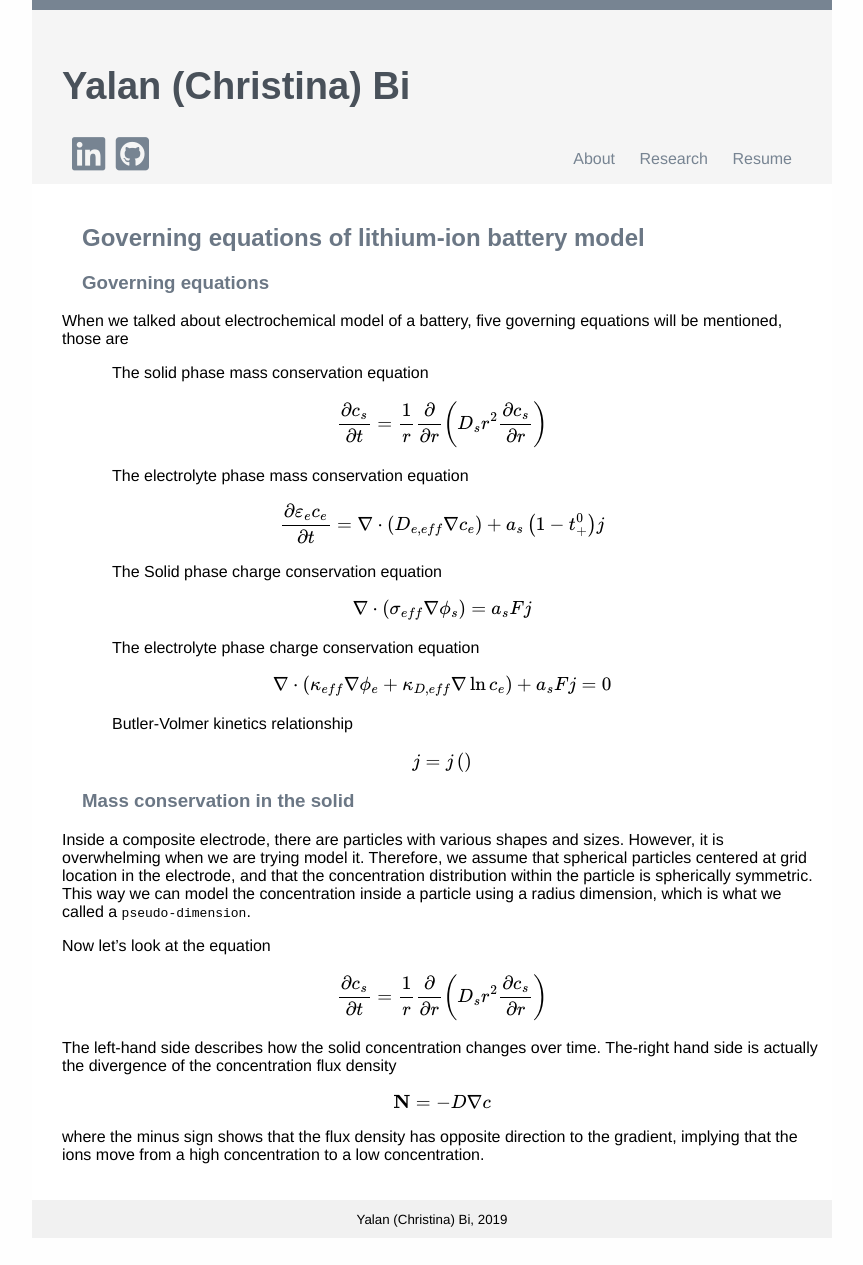
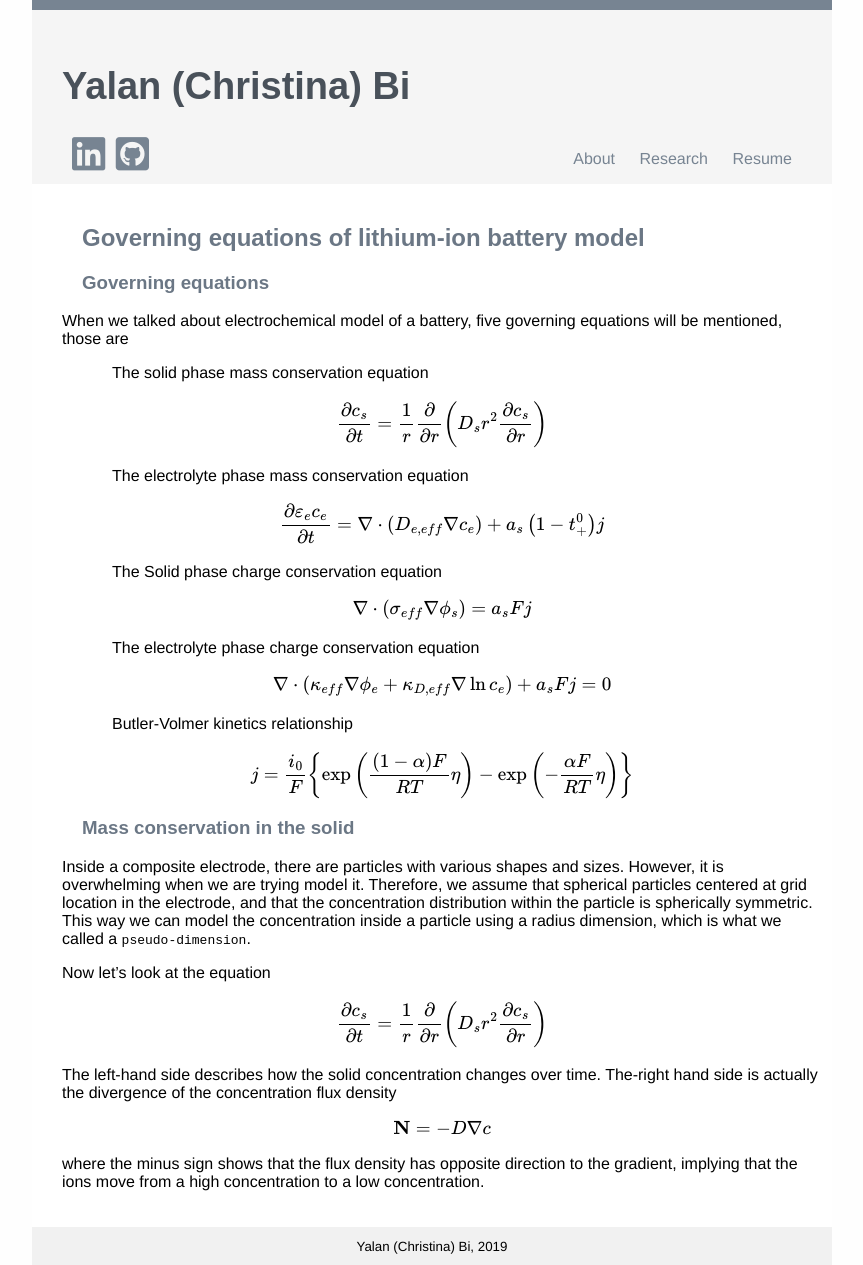
Before and after one commit to Christinabi/Christinabi.github.io, a Jekyll site: the page built from governingEquation_Explained.md, in a window 1280 px wide. Shown: the whole page, without its empty margins (208-1071 px from the left). Built offline with Jekyll 4.4.1, drawn with Linux system fonts in a browser that asks for light colours; nearby versions of some CDN libraries; formulas are drawn with MathJax 3; our own code applies the rules of GitHub Pages for plain Markdown files; before the commit the page ends 1238 px from its top, so only the background shows below that.

Commit message:
Update governingEquation_Explained.md

```diff
--- a/governingEquation_Explained.md
+++ b/governingEquation_Explained.md
@@ -30,7 +30,9 @@ $$\nabla\cdot\left(\kappa_{eff}\nabla\phi_e+\kappa_{D,eff}\nabla\ln c_e\right)+a
 
 5. Butler-Volmer kinetics relationship
 
-$$j=j\left(\right)$$
+$$
+j=\frac{i_0}{F}\left\{\exp\left(\frac{\left(1-\alpha\right)F}{RT}\eta\right)-\exp\left(-\frac{\alpha F}{RT}\eta\right)\right\}
+$$
 
 ### Mass conservation in the solid
 
```
